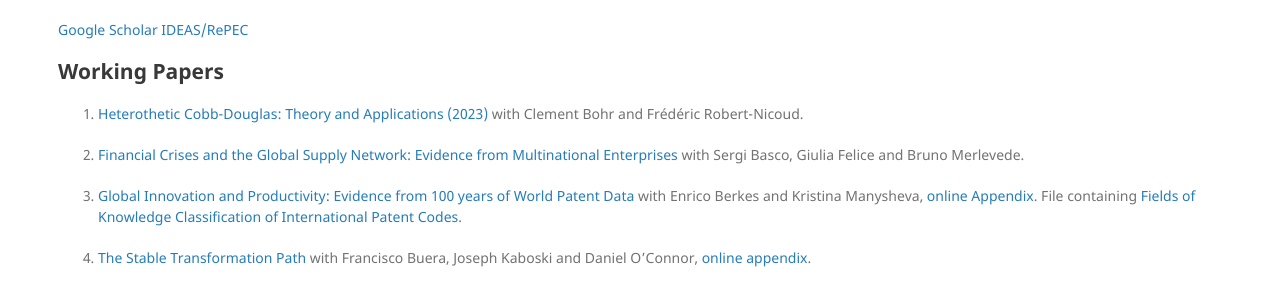
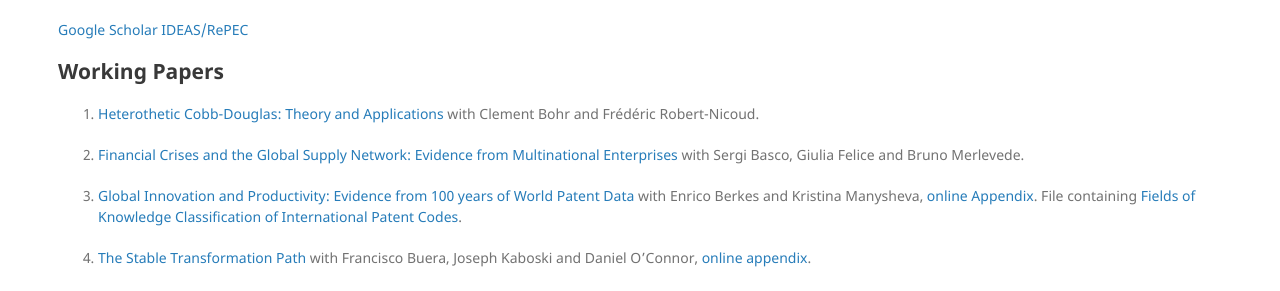
Before and after one commit to mestieri/mestieri.github.io, a Jekyll site: the page built from index.md, in a window 1280 px wide. Shown: the part 172-463 px from the top of the page. Built offline with Jekyll 4.4.1, drawn with Linux system fonts in a browser that asks for light colours.

Commit message:
Update index.md

```diff
--- a/index.md
+++ b/index.md
@@ -21,7 +21,7 @@ UPF Associate Professor and CREi Associate Researcher.
 
 ## Working Papers
 
-1. [Heterothetic Cobb-Douglas: Theory and Applications (2023)](https://www.dropbox.com/s/4ib6vfi0og7ixop/bmrn_hcd.pdf?dl=0) with Clement Bohr and Frédéric Robert-Nicoud.
+1. [Heterothetic Cobb-Douglas: Theory and Applications](https://www.dropbox.com/s/4ib6vfi0og7ixop/bmrn_hcd.pdf?dl=0) with Clement Bohr and Frédéric Robert-Nicoud.
 
 2. [Financial Crises and the Global Supply Network: Evidence from Multinational Enterprises](https://www.dropbox.com/s/izq34c7zig3b0qe/BFMM_Economic_Crises_and_the_Global_Supply_Chain.pdf?dl=0) with Sergi Basco, Giulia Felice and Bruno Merlevede.
 
```
